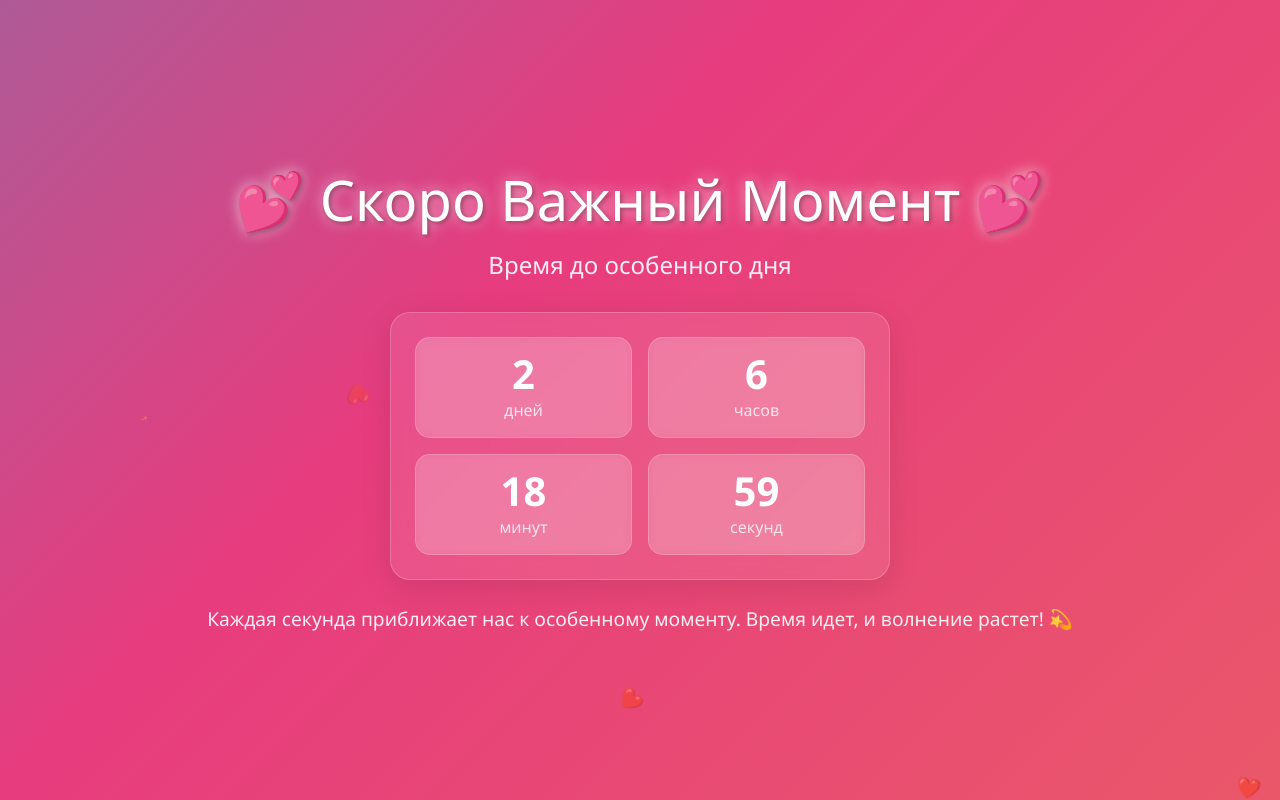
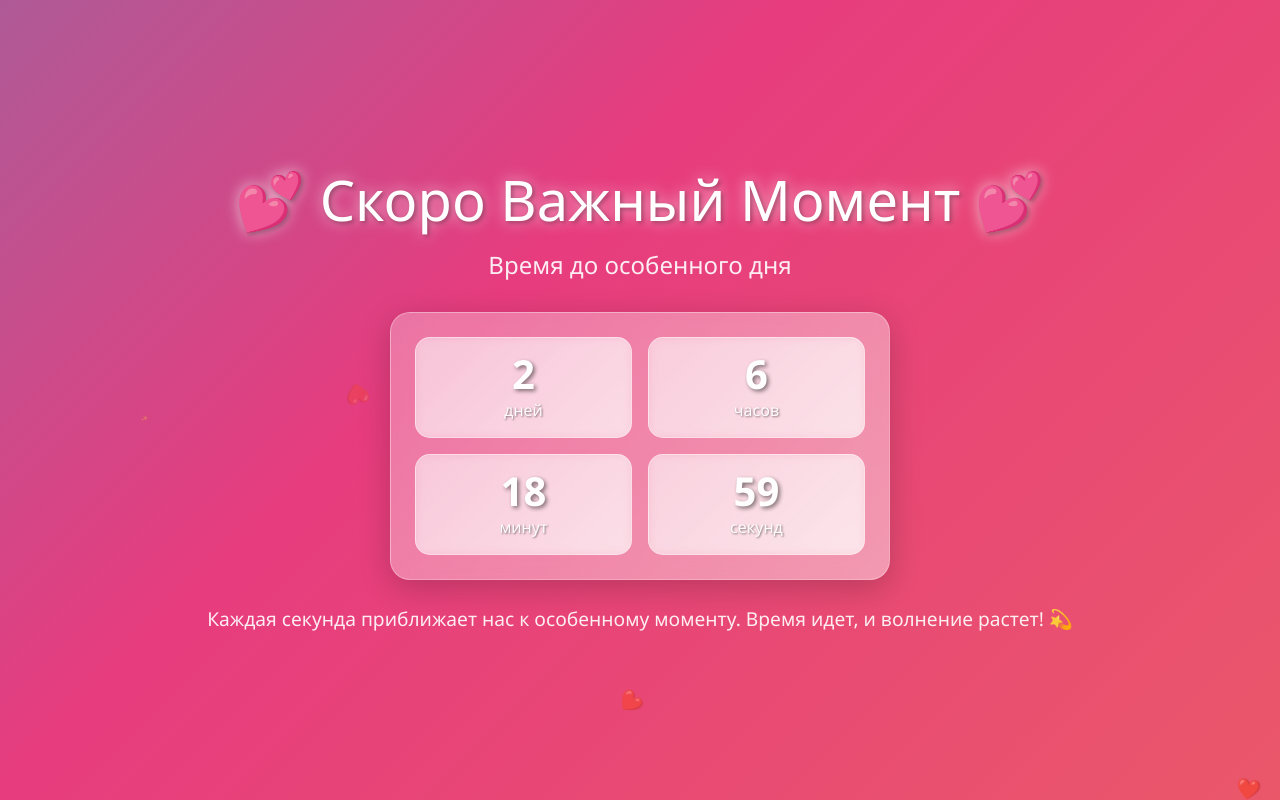
Before and after one commit to Xadoka/romantic-countdown, a website: page index.html in a window 1280 px wide. Drawn offline with Linux system fonts and the light colour scheme.

Commit message:
Add files via upload

```diff
--- a/index.html
+++ b/index.html
@@ -1,6 +1,5 @@
 <!DOCTYPE html>
 <html lang="ru">
-
 <head>
     <meta charset="UTF-8">
     <meta name="viewport" content="width=device-width, initial-scale=1.0, user-scalable=no, viewport-fit=cover">
@@ -25,20 +24,16 @@
             align-items: center;
             justify-content: center;
             overflow: hidden;
+            /* Исправления для Safari */
+            -webkit-font-smoothing: antialiased;
+            -moz-osx-font-smoothing: grayscale;
+            font-feature-settings: "kern" 1;
         }
 
         @keyframes gradientShift {
-            0% {
-                background-position: 0% 50%;
-            }
-
-            50% {
-                background-position: 100% 50%;
-            }
-
-            100% {
-                background-position: 0% 50%;
-            }
+            0% { background-position: 0% 50%; }
+            50% { background-position: 100% 50%; }
+            100% { background-position: 0% 50%; }
         }
 
         .container {
@@ -73,7 +68,6 @@
                 transform: translateY(100vh) rotate(0deg);
                 opacity: 1;
             }
-
             100% {
                 transform: translateY(-100px) rotate(360deg);
                 opacity: 0;
@@ -84,19 +78,14 @@
             font-size: clamp(2rem, 8vw, 3.5rem);
             font-weight: 300;
             margin-bottom: 1rem;
-            text-shadow: 2px 2px 4px rgba(0, 0, 0, 0.3);
+            text-shadow: 2px 2px 4px rgba(0,0,0,0.3);
             animation: glow 2s ease-in-out infinite alternate;
             line-height: 1.2;
         }
 
         @keyframes glow {
-            from {
-                text-shadow: 2px 2px 4px rgba(0, 0, 0, 0.3), 0 0 10px rgba(255, 255, 255, 0.5);
-            }
-
-            to {
-                text-shadow: 2px 2px 4px rgba(0, 0, 0, 0.3), 0 0 20px rgba(255, 255, 255, 0.8);
-            }
+            from { text-shadow: 2px 2px 4px rgba(0,0,0,0.3), 0 0 10px rgba(255,255,255,0.5); }
+            to { text-shadow: 2px 2px 4px rgba(0,0,0,0.3), 0 0 20px rgba(255,255,255,0.8); }
         }
 
         .subtitle {
@@ -108,17 +97,20 @@
         }
 
         .countdown-container {
-            background: rgba(255, 255, 255, 0.1);
+            background: rgba(255, 255, 255, 0.2);
+            -webkit-backdrop-filter: blur(10px);
             backdrop-filter: blur(10px);
-            border: 1px solid rgba(255, 255, 255, 0.2);
+            border: 1px solid rgba(255, 255, 255, 0.3);
             border-radius: 20px;
             padding: 1.5rem;
             margin: 1.5rem 0;
-            box-shadow: 0 8px 32px rgba(0, 0, 0, 0.1);
+            box-shadow: 0 8px 32px rgba(0,0,0,0.2);
             width: 100%;
             max-width: 500px;
             margin-left: auto;
             margin-right: auto;
+            /* Fallback для Safari */
+            background-image: linear-gradient(135deg, rgba(255,255,255,0.1), rgba(255,255,255,0.3));
         }
 
         .countdown {
@@ -130,17 +122,20 @@
         }
 
         .time-unit {
-            background: rgba(255, 255, 255, 0.15);
+            background: rgba(255, 255, 255, 0.25);
+            -webkit-backdrop-filter: blur(5px);
+            backdrop-filter: blur(5px);
             border-radius: 15px;
             padding: 1rem;
-            backdrop-filter: blur(5px);
-            border: 1px solid rgba(255, 255, 255, 0.2);
+            border: 1px solid rgba(255, 255, 255, 0.4);
             transition: transform 0.3s ease;
             min-height: 80px;
             display: flex;
             flex-direction: column;
             justify-content: center;
             align-items: center;
+            /* Fallback для Safari */
+            background-image: linear-gradient(135deg, rgba(255,255,255,0.2), rgba(255,255,255,0.4));
         }
 
         .time-unit:hover {
@@ -152,12 +147,22 @@
             font-weight: bold;
             display: block;
             line-height: 1;
+            color: #ffffff;
+            text-shadow: 2px 2px 4px rgba(0,0,0,0.5);
+            /* Принудительное отображение для Safari */
+            -webkit-font-smoothing: antialiased;
+            -moz-osx-font-smoothing: grayscale;
         }
 
         .time-label {
             font-size: clamp(0.8rem, 3vw, 1rem);
-            opacity: 0.8;
+            opacity: 0.9;
             margin-top: 0.3rem;
+            color: #ffffff;
+            text-shadow: 1px 1px 2px rgba(0,0,0,0.5);
+            /* Принудительное отображение для Safari */
+            -webkit-font-smoothing: antialiased;
+            -moz-osx-font-smoothing: grayscale;
         }
 
         .message {
@@ -179,17 +184,8 @@
         }
 
         @keyframes sparkle {
-
-            0%,
-            100% {
-                opacity: 0;
-                transform: scale(0);
-            }
-
-            50% {
-                opacity: 1;
-                transform: scale(1);
-            }
+            0%, 100% { opacity: 0; transform: scale(0); }
+            50% { opacity: 1; transform: scale(1); }
         }
 
         @media (max-width: 768px) {
@@ -275,7 +271,6 @@
         }
     </style>
 </head>
-
 <body>
     <div class="hearts" id="hearts"></div>
     <div class="container">
@@ -310,79 +305,97 @@
 
     <script>
         // Устанавливаем дату окончания: 13 июля 2025 года, 20:00
-        const endDate = new Date('2025-07-13T20:00:00')
+        const endDate = new Date('2025-07-13T20:00:00');
 
         function updateCountdown() {
-            const now = new Date()
-            const difference = endDate - now
+            const now = new Date();
+            const difference = endDate - now;
 
             // Если время уже прошло, показываем 0
             if (difference < 0) {
-                document.getElementById('days').textContent = '0'
-                document.getElementById('hours').textContent = '0'
-                document.getElementById('minutes').textContent = '0'
-                document.getElementById('seconds').textContent = '0'
+                document.getElementById('days').textContent = '0';
+                document.getElementById('hours').textContent = '0';
+                document.getElementById('minutes').textContent = '0';
+                document.getElementById('seconds').textContent = '0';
 
                 // Меняем сообщение когда время истекло
-                document.querySelector('.message p').textContent = 'Особенный момент наступил! 🎉💕'
-                return
+                document.querySelector('.message p').textContent = 'Особенный момент наступил! 🎉💕';
+                return;
             }
 
-            const days = Math.floor(difference / (1000 * 60 * 60 * 24))
-            const hours = Math.floor((difference % (1000 * 60 * 60 * 24)) / (1000 * 60 * 60))
-            const minutes = Math.floor((difference % (1000 * 60 * 60)) / (1000 * 60))
-            const seconds = Math.floor((difference % (1000 * 60)) / 1000)
+            const days = Math.floor(difference / (1000 * 60 * 60 * 24));
+            const hours = Math.floor((difference % (1000 * 60 * 60 * 24)) / (1000 * 60 * 60));
+            const minutes = Math.floor((difference % (1000 * 60 * 60)) / (1000 * 60));
+            const seconds = Math.floor((difference % (1000 * 60)) / 1000);
 
-            document.getElementById('days').textContent = days
-            document.getElementById('hours').textContent = hours
-            document.getElementById('minutes').textContent = minutes
-            document.getElementById('seconds').textContent = seconds
+            // Принудительное обновление для Safari
+            const daysEl = document.getElementById('days');
+            const hoursEl = document.getElementById('hours');
+            const minutesEl = document.getElementById('minutes');
+            const secondsEl = document.getElementById('seconds');
+
+            if (daysEl) daysEl.textContent = days.toString();
+            if (hoursEl) hoursEl.textContent = hours.toString();
+            if (minutesEl) minutesEl.textContent = minutes.toString();
+            if (secondsEl) secondsEl.textContent = seconds.toString();
+
+            // Принудительная перерисовка для Safari
+            daysEl.style.opacity = '0.99';
+            hoursEl.style.opacity = '0.99';
+            minutesEl.style.opacity = '0.99';
+            secondsEl.style.opacity = '0.99';
+
+            setTimeout(() => {
+                daysEl.style.opacity = '1';
+                hoursEl.style.opacity = '1';
+                minutesEl.style.opacity = '1';
+                secondsEl.style.opacity = '1';
+            }, 10);
         }
 
         // Создание падающих сердечек
         function createHeart() {
-            const heart = document.createElement('div')
-            heart.className = 'heart'
-            heart.innerHTML = '❤️'
-            heart.style.left = Math.random() * 100 + '%'
-            heart.style.animationDelay = Math.random() * 3 + 's'
-            heart.style.animationDuration = (Math.random() * 3 + 6) + 's'
-            document.getElementById('hearts').appendChild(heart)
+            const heart = document.createElement('div');
+            heart.className = 'heart';
+            heart.innerHTML = '❤️';
+            heart.style.left = Math.random() * 100 + '%';
+            heart.style.animationDelay = Math.random() * 3 + 's';
+            heart.style.animationDuration = (Math.random() * 3 + 6) + 's';
+            document.getElementById('hearts').appendChild(heart);
 
             setTimeout(() => {
-                heart.remove()
-            }, 9000)
+                heart.remove();
+            }, 9000);
         }
 
         // Создание блесток
         function createSparkle() {
-            const sparkle = document.createElement('div')
-            sparkle.className = 'sparkle'
-            sparkle.innerHTML = '✨'
-            sparkle.style.left = Math.random() * 100 + '%'
-            sparkle.style.top = Math.random() * 100 + '%'
-            sparkle.style.animationDelay = Math.random() * 2 + 's'
-            document.body.appendChild(sparkle)
+            const sparkle = document.createElement('div');
+            sparkle.className = 'sparkle';
+            sparkle.innerHTML = '✨';
+            sparkle.style.left = Math.random() * 100 + '%';
+            sparkle.style.top = Math.random() * 100 + '%';
+            sparkle.style.animationDelay = Math.random() * 2 + 's';
+            document.body.appendChild(sparkle);
 
             setTimeout(() => {
-                sparkle.remove()
-            }, 3000)
+                sparkle.remove();
+            }, 3000);
         }
 
         // Обновляем счетчик каждую секунду
-        setInterval(updateCountdown, 1000)
-        updateCountdown()
+        setInterval(updateCountdown, 1000);
+        updateCountdown();
 
         // Создаем сердечки каждые 2 секунды
-        setInterval(createHeart, 2000)
+        setInterval(createHeart, 2000);
 
         // Создаем блестки каждые 3 секунды
-        setInterval(createSparkle, 3000)
+        setInterval(createSparkle, 3000);
 
         // Создаем начальные элементы
-        createHeart()
+        createHeart();
         createSparkle();
     </script>
 </body>
-
 </html>
```
